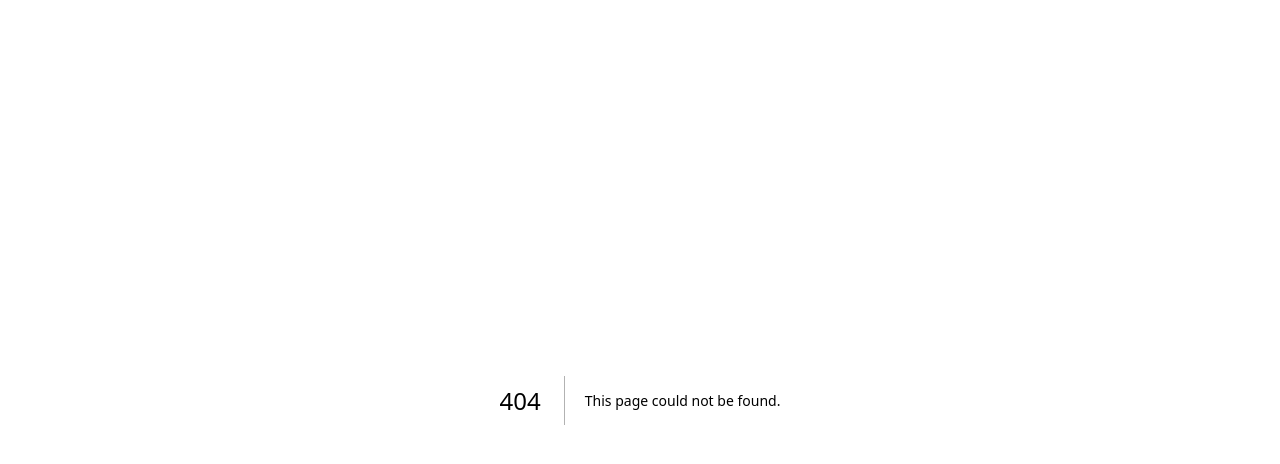
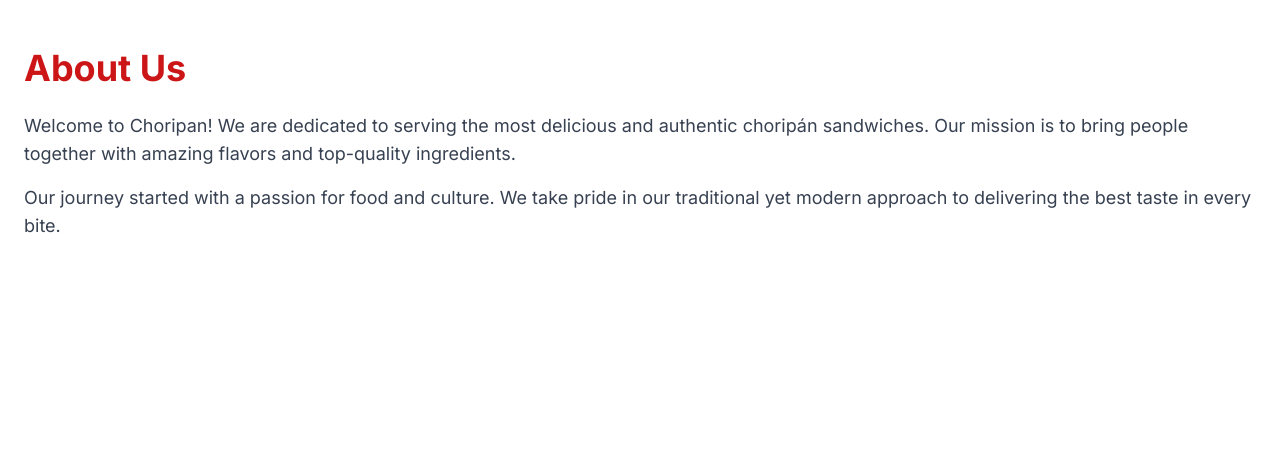
Before and after one commit to nailopes/choripan-webapp, a Next.js app: page /about in a window 1280 px wide. Before the commit this address had no page. Shown: the top 464 px of the page. Built offline with nearby package versions, Linux system fonts and the light colour scheme.

Commit message:
create the about page

```diff
--- /dev/null
+++ b/src/app/about/page.js
@@ -0,0 +1,18 @@
+"use client"
+
+export default function AboutPage() {
+    return (
+        <div className="container mx-auto px-6 py-12">
+            <h1 className="text-4xl font-bold text-main-red mb-6">About Us</h1>
+            <p className="text-lg text-gray-700">
+                Welcome to Choripan! We are dedicated to serving the most delicious and authentic
+                choripán sandwiches. Our mission is to bring people together with amazing flavors
+                and top-quality ingredients.
+            </p>
+            <p className="text-lg text-gray-700 mt-4">
+                Our journey started with a passion for food and culture. We take pride in our traditional
+                yet modern approach to delivering the best taste in every bite.
+            </p>
+        </div>
+    );
+}
```
